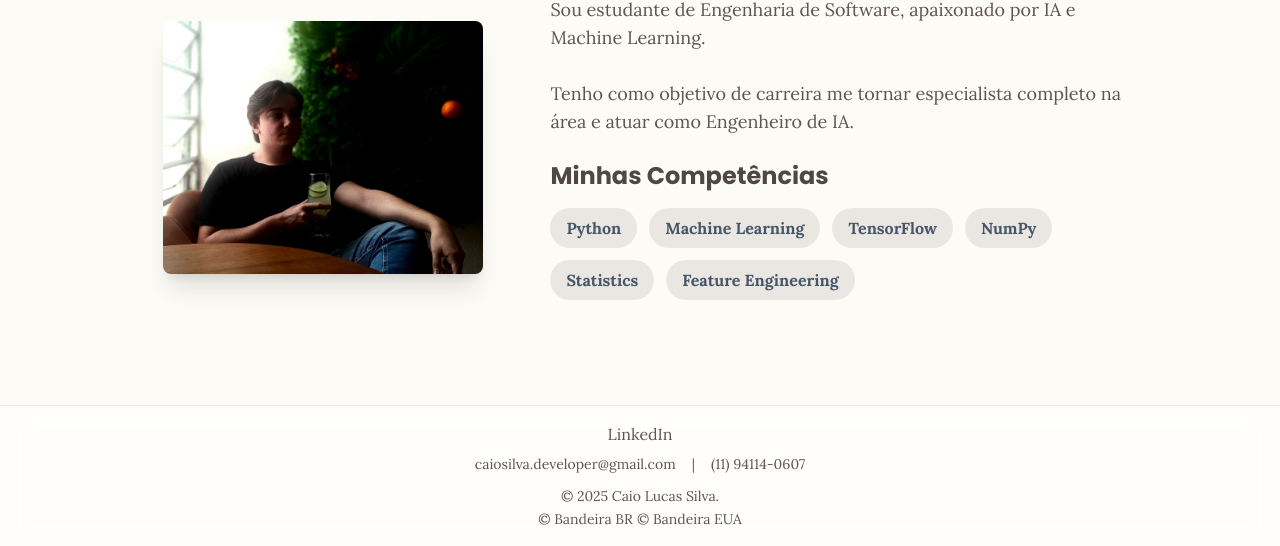
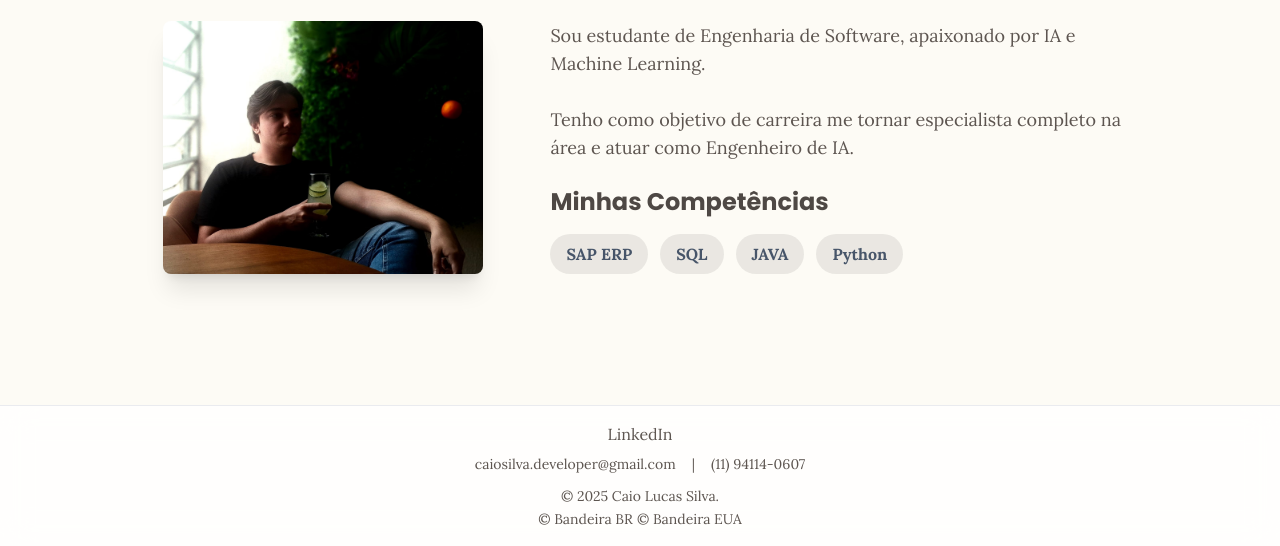
Before and after one commit to cluucas/Meu_Portfolio_V2, a plain HTML site: page sobre.html in a window 1280 px wide. Shown: the part 254-800 px from the top of the page. Drawn offline with nearby package versions, Linux system fonts and the light colour scheme.

Commit message:
Update sobre.html

```diff
--- a/sobre.html
+++ b/sobre.html
@@ -75,15 +75,13 @@
                         <img src="images/sua-foto.jpg" alt="Foto profissional" class="rounded-lg shadow-xl w-full max-w-xs mx-auto profile-image">
                     </div>
                     <div class="md:col-span-3">
-                        <p class="text-lg mb-6 text-center md:text-left" data-lang="about_bio">Sou estudante de Engenharia de Software, apaixonado por IA e Machine Learning.<br><br>Tenho como objetivo de carreira me tornar especialista completo na área e atuar como Engenheiro de IA.</p>
+                        <p class="text-lg mb-6 text-center md:text-left" data-lang="about_bio">Estudante de Engenharia de Software, atuo profissionalmente como Analista SAP Funcional<br><br></p>
                         <h3 class="text-2xl font-bold mb-4 text-center md:text-left" data-lang="about_skills_title">Minhas Competências</h3>
                         <div class="flex flex-wrap gap-3 justify-center md:justify-start">
+                            <span class="bg-secondary-color text-slate-600 px-4 py-2 rounded-full font-semibold">SAP ERP</span>
+                            <span class="bg-secondary-color text-slate-600 px-4 py-2 rounded-full font-semibold">SQL</span>
+                            <span class="bg-secondary-color text-slate-600 px-4 py-2 rounded-full font-semibold">JAVA</span>
                             <span class="bg-secondary-color text-slate-600 px-4 py-2 rounded-full font-semibold">Python</span>
-                            <span class="bg-secondary-color text-slate-600 px-4 py-2 rounded-full font-semibold">Machine Learning</span>
-                            <span class="bg-secondary-color text-slate-600 px-4 py-2 rounded-full font-semibold">TensorFlow</span>
-                            <span class="bg-secondary-color text-slate-600 px-4 py-2 rounded-full font-semibold">NumPy</span>
-                            <span class="bg-secondary-color text-slate-600 px-4 py-2 rounded-full font-semibold">Statistics</span>
-                            <span class="bg-secondary-color text-slate-600 px-4 py-2 rounded-full font-semibold">Feature Engineering</span>
                         </div>
                     </div>
                 </div>
```
